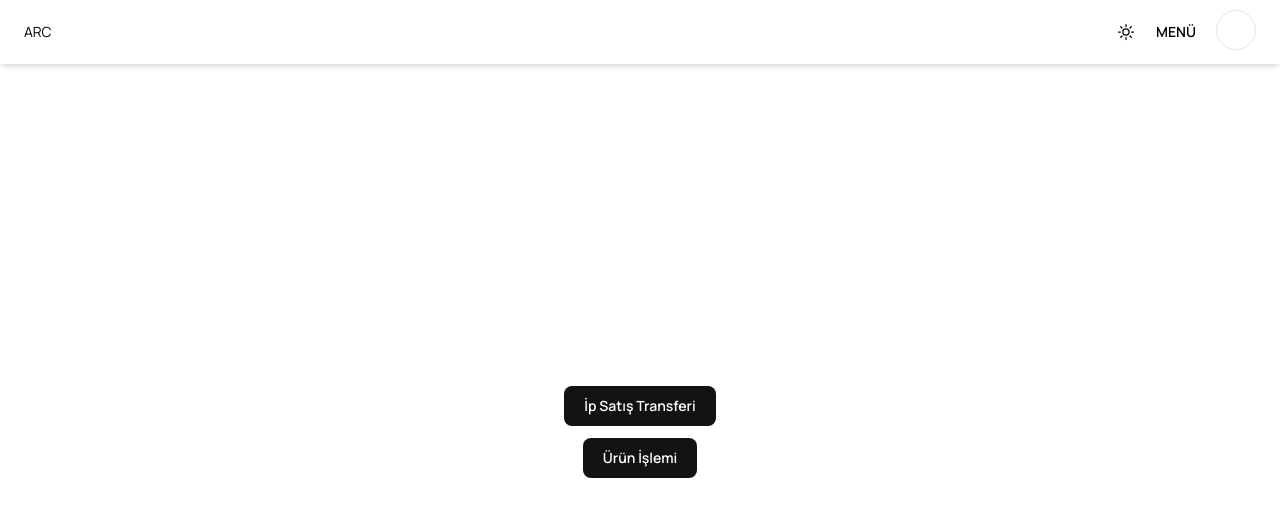
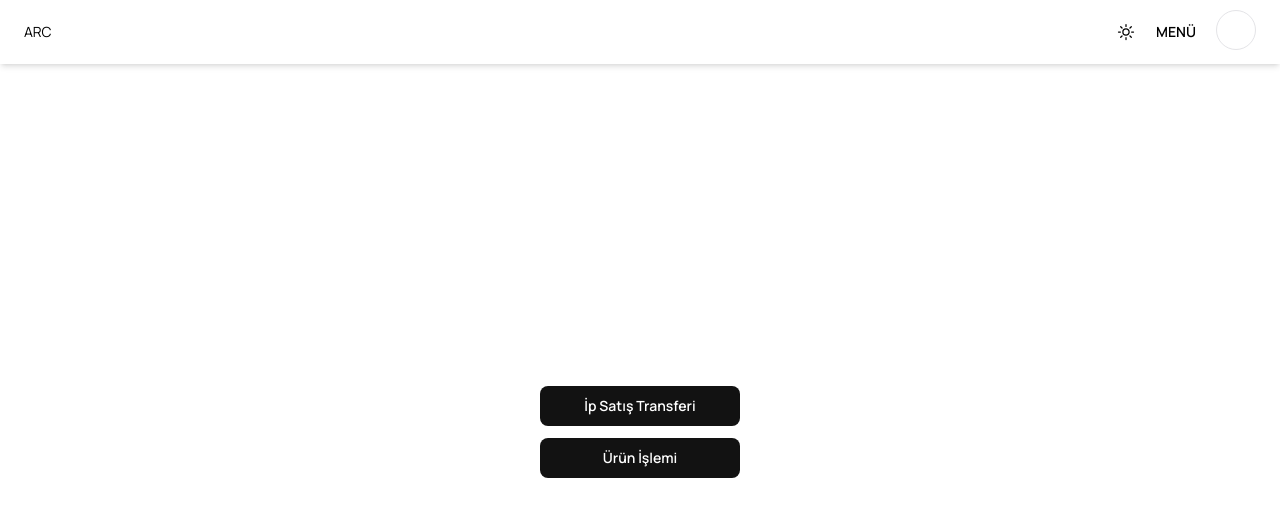
Before and after one commit to MustafaRavullu/arc-crm-v, a Next.js app: page /worker in a window 1280 px wide. Shown: the top 516 px of the page. Built offline with nearby package versions, Linux system fonts and the light colour scheme; no server answers.

Commit message:
worker menu text

```diff
--- a/app/worker/page.js
+++ b/app/worker/page.js
@@ -3,10 +3,16 @@ import Link from "next/link";
 export default function WorkerDashboard() {
   return (
     <div className="flex-1 flex justify-center items-center flex-col gap-3">
-      <Link href={"/worker/direct-fiber-sale"} className="simple_button">
+      <Link
+        href={"/worker/direct-fiber-sale"}
+        className="simple_button w-[200px] text-center"
+      >
         İp Satış Transferi
       </Link>
-      <Link href={"/worker/product-operation"} className="simple_button">
+      <Link
+        href={"/worker/product-operation"}
+        className="simple_button w-[200px] text-center"
+      >
         Ürün İşlemi
       </Link>
     </div>
```
